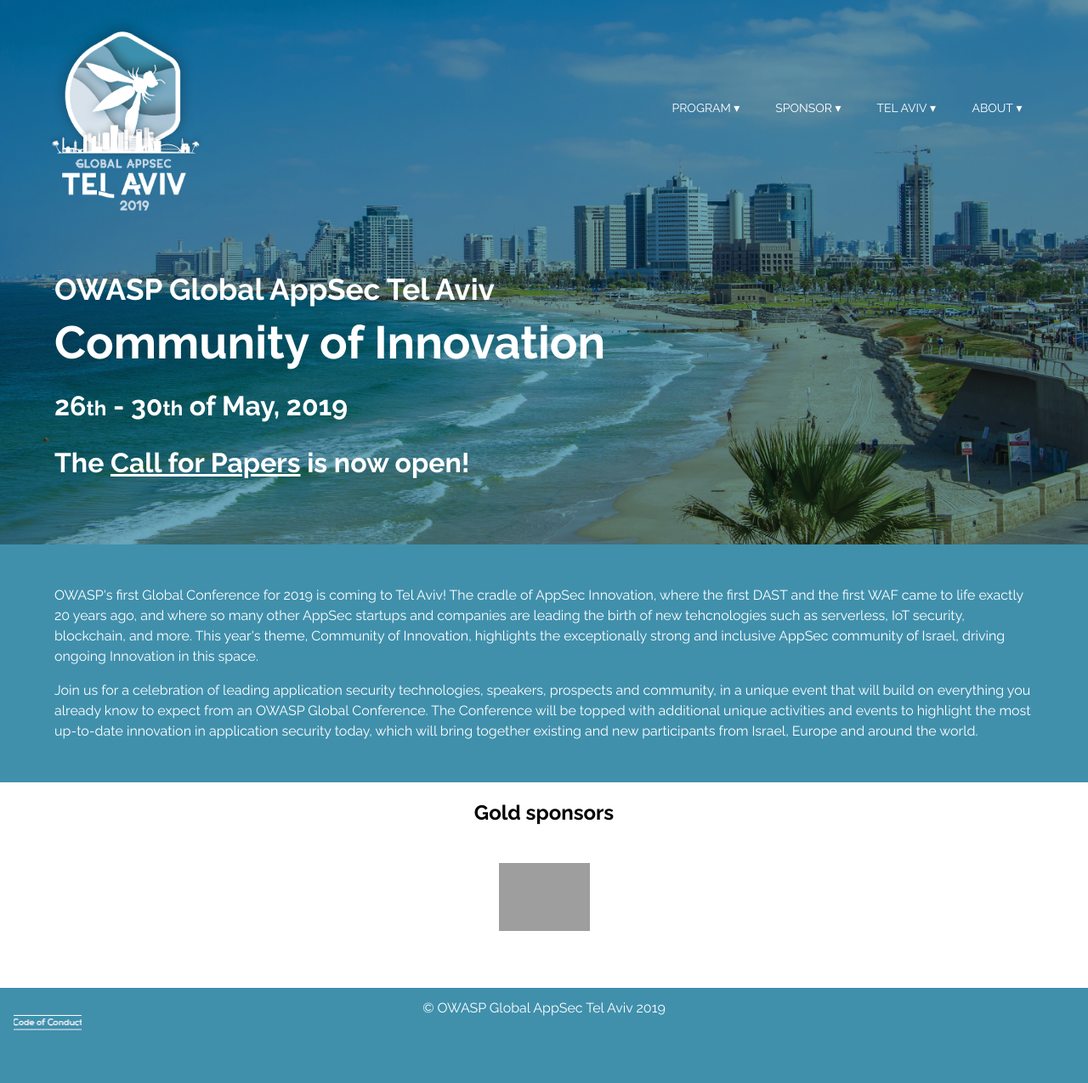
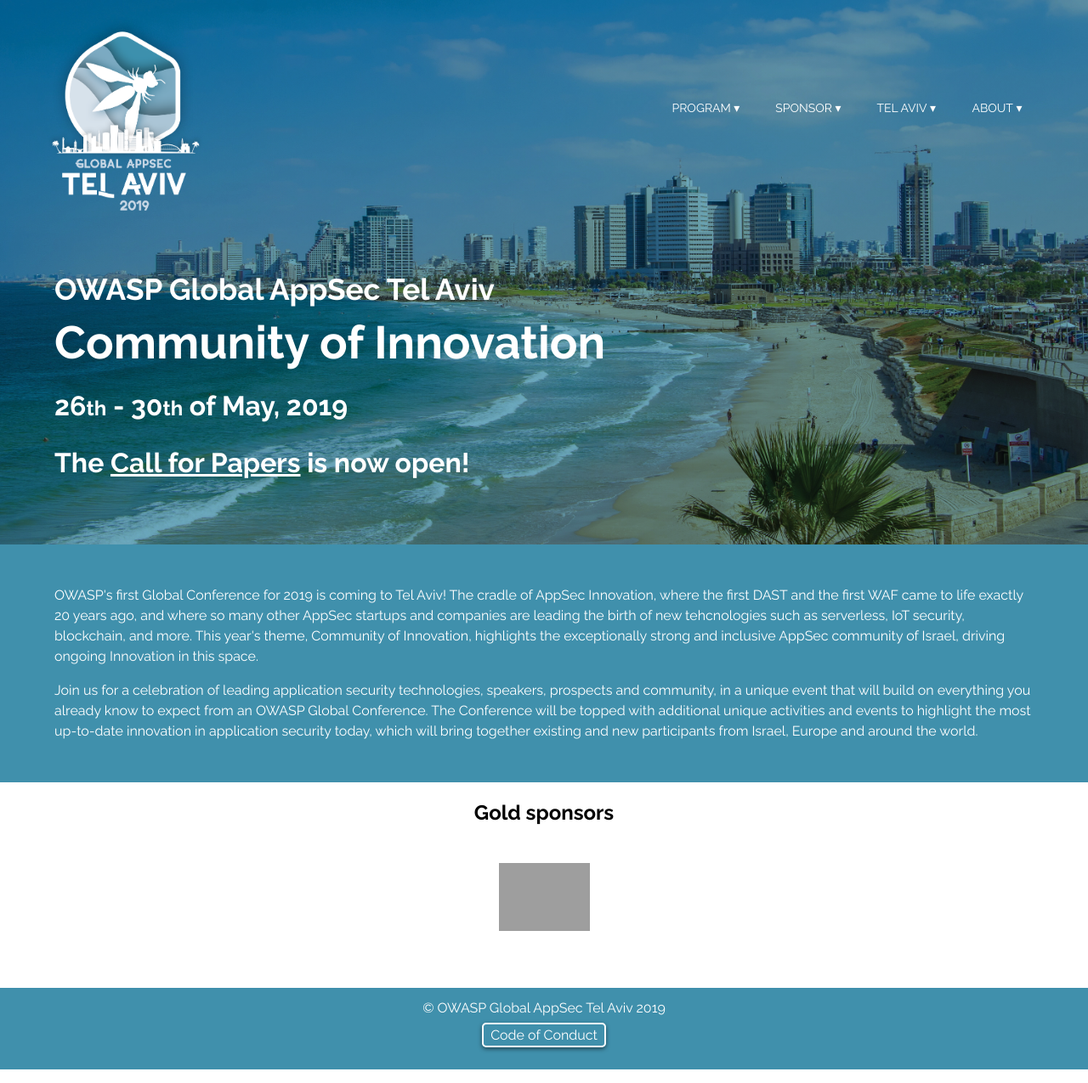
Before and after one commit to OWASP/AppSecTLV2019, a Jekyll site: the page built from index.html, in a window 1280 px wide. Shown: the whole page at 85% size. Built offline with Jekyll 4.4.1, drawn with Linux system fonts in a browser that asks for light colours; grey boxes are pictures that could not be loaded.

Commit message:
Fixing code of conduct

```diff
--- a/_includes/footer.html
+++ b/_includes/footer.html
@@ -2,7 +2,7 @@
 </div>
 <footer>
   <div>&copy; OWASP Global AppSec Tel Aviv 2019</div>
-  <a href="{{baseUrl}}/about/code-of-conduct" class="coc"></a>
+  <div class="coc"><a href="{{baseUrl}}/about/code-of-conduct">Code of Conduct</a></div>
 </footer>
 <!-- Global site tag (gtag.js) - Google Analytics -->
 <script async src="https://www.googletagmanager.com/gtag/js?id=UA-4531126-9"></script>
--- a/assets/_sass/_footer.scss
+++ b/assets/_sass/_footer.scss
@@ -4,13 +4,15 @@
 	text-align: center;
 	padding: 1em;
 	clear: both;
+
 	.coc {
-		position: relative;
-		width: 5em;
-		height: 4em;
-		background: url(../images/CoC-button.png) top no-repeat;
-		background-position: top center;
-		display: block;
-		z-index: 2;
+		padding: 1em;
+		a {
+			border-radius: 5px;
+			border: 2px solid #fff;
+			box-shadow: 0px 2px 5px rgba(0,0,0,0.5);
+			color: #fff;
+			padding: 0.2em 0.5em;
+		}
 	}
 }
```
Also changed, not shown: assets/images/CoC-button.png (deleted).
